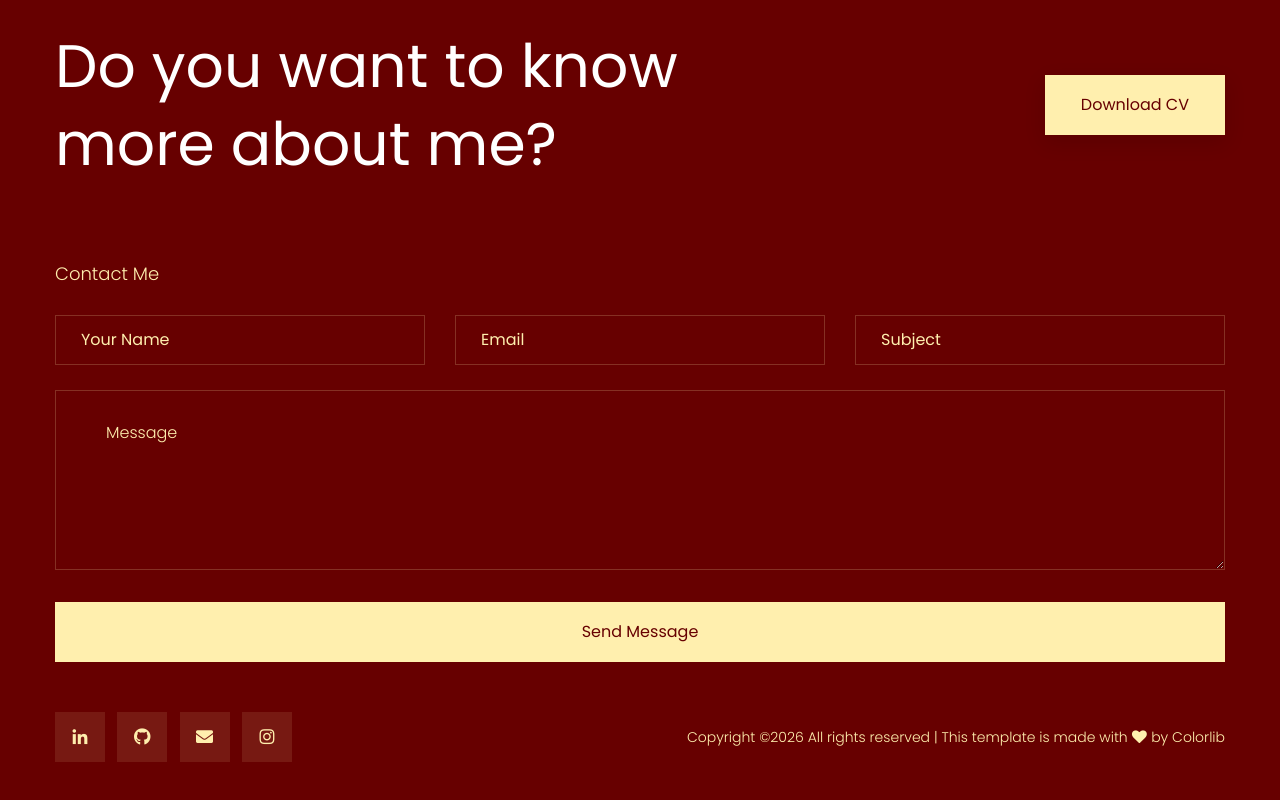
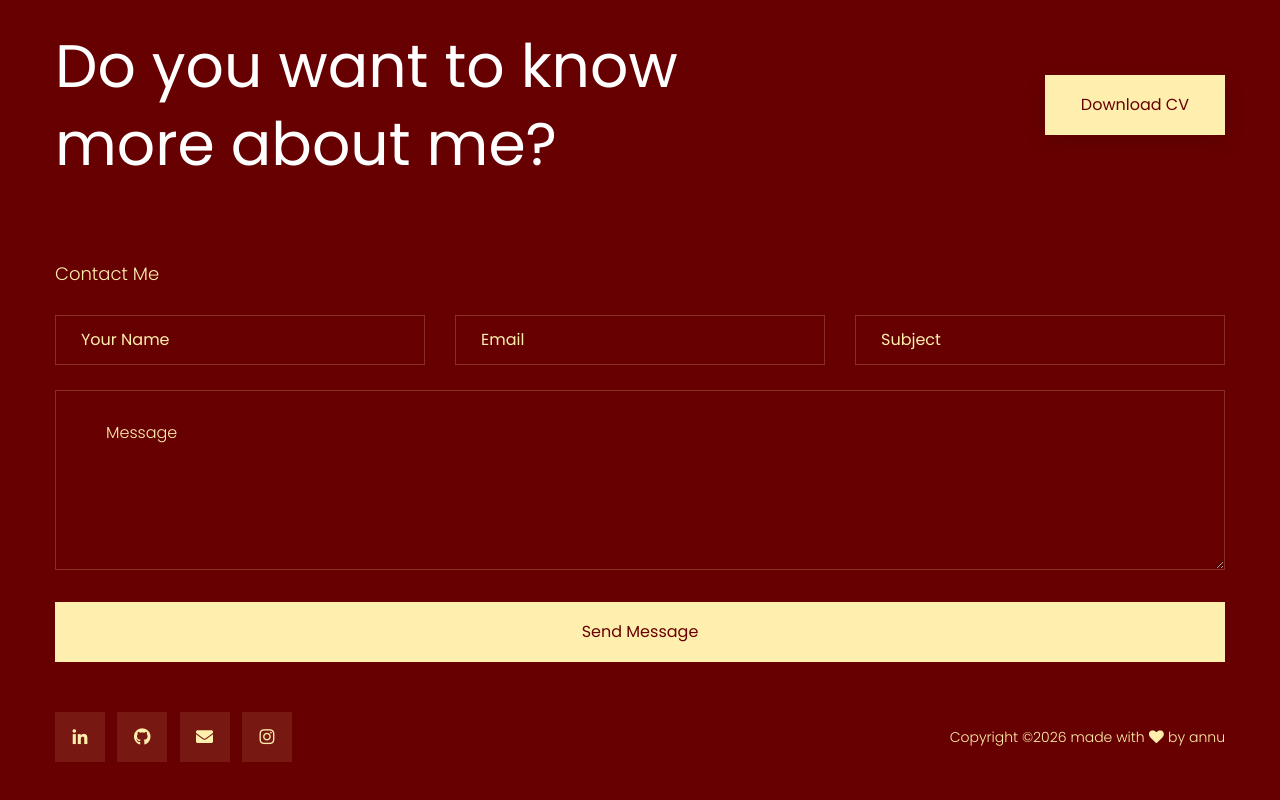
Before and after one commit to Annu-200/portfolio, a plain HTML site: page protfolio.html in a window 1280 px wide. Shown: the part 2805-3605 px from the top of the page. Drawn offline with Linux system fonts and the light colour scheme.

Commit message:
Modify footer copyright and author details
Updated copyright information and author link in footer.

```diff
--- a/protfolio.html
+++ b/protfolio.html
@@ -286,7 +286,7 @@
                             <div class="col-xl-8 col-lg-8">
                                 <div class="footer-copy-right f-right">
                                     <p><!-- Link back to Colorlib can't be removed. Template is licensed under CC BY 3.0. -->
-  Copyright &copy;<script>document.write(new Date().getFullYear());</script> All rights reserved | This template is made with <i class="fa fa-heart" aria-hidden="true"></i> by <a href="https://colorlib.com" target="_blank">Colorlib</a>
+  Copyright &copy;<script>document.write(new Date().getFullYear());</script>  made with <i class="fa fa-heart" aria-hidden="true"></i> by <a href=https://github.com/Annu-200" target="_blank">annu</a>
   <!-- Link back to Colorlib can't be removed. Template is licensed under CC BY 3.0. --></p>
                                 </div>
                             </div>
```
